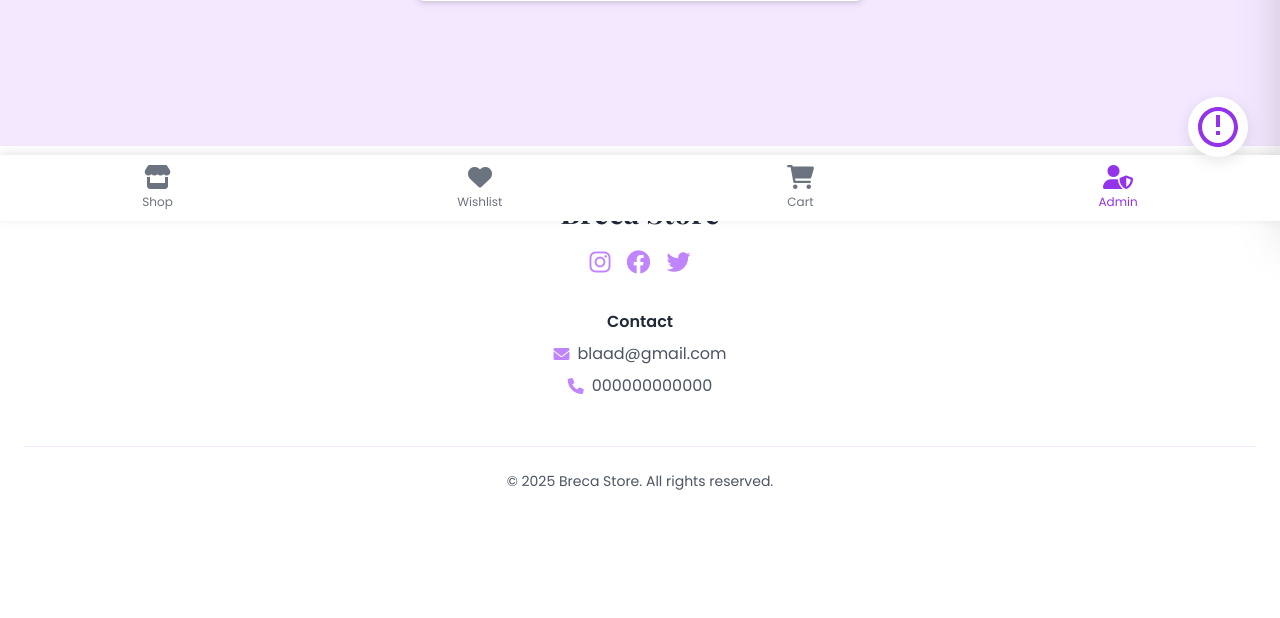
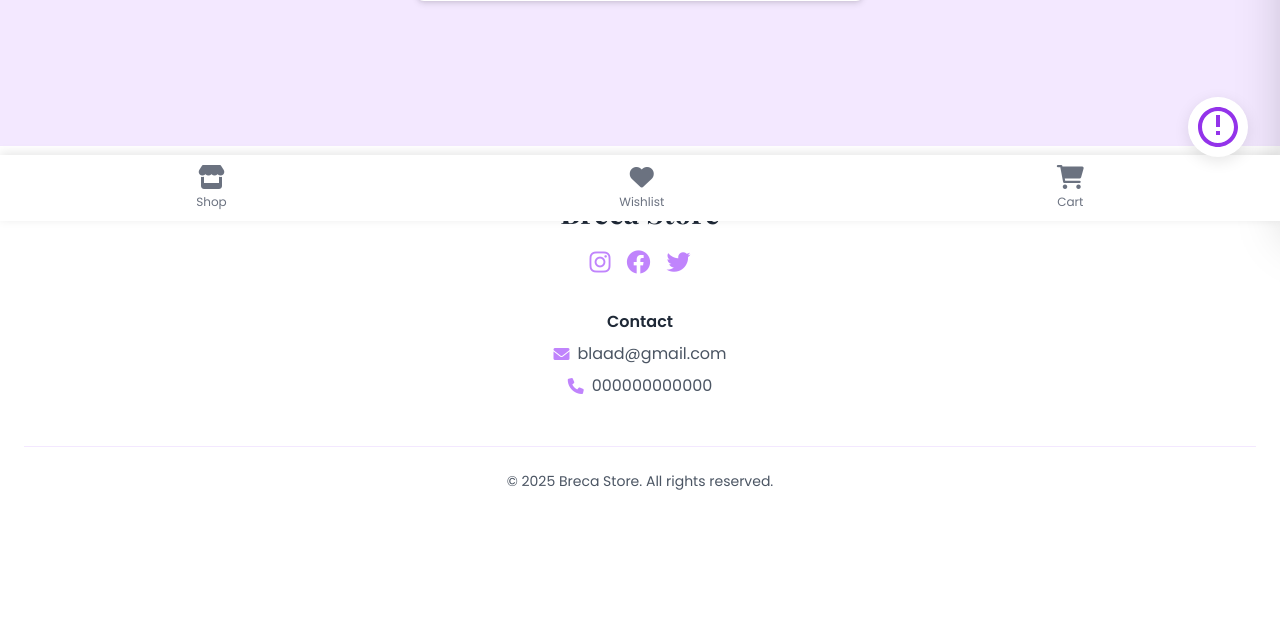
Before and after one commit to Pyhybridacademy/ministore, a Django app: page /admin-panel/login/ in a window 1280 px wide. Shown: the part 579-1197 px from the top of the page. Run offline with Django 5.2, Linux system fonts and the light colour scheme; data comes from the database, SQL or seed files in the repository; some libraries are stand-ins or nearby versions.

Commit message:
Update base.html

```diff
--- a/store/templates/store/base.html
+++ b/store/templates/store/base.html
@@ -432,10 +432,6 @@
             <i class="fas fa-shopping-cart"></i>
             <span>Cart</span>
         </a>
-        <a href="{% url 'admin_dashboard' %}" class="nav-item {% if '/admin-panel/' in request.path %}active{% endif %}">
-            <i class="fas fa-user-shield"></i>
-            <span>Admin</span>
-        </a>
     </nav>
 
     <!-- Social Media Hub -->
```
